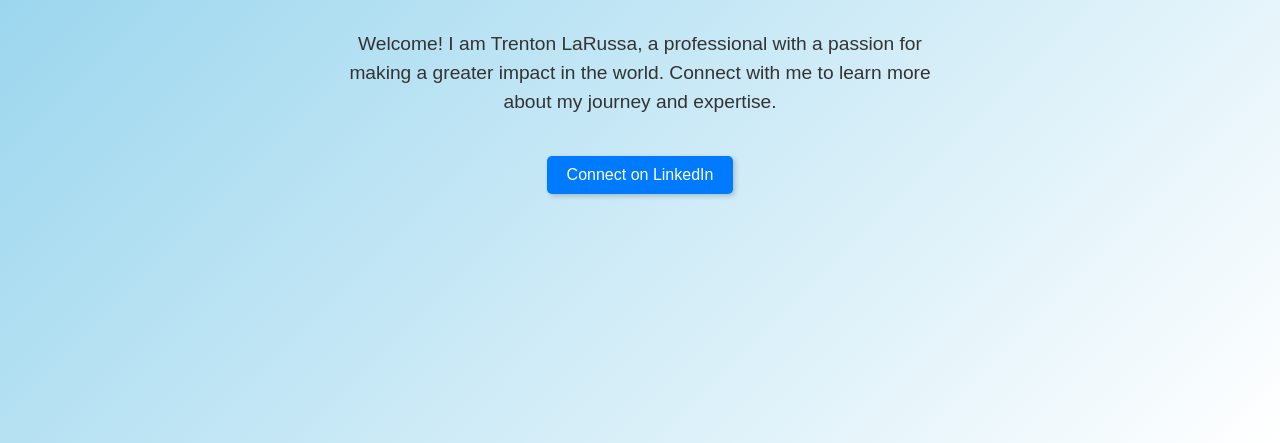
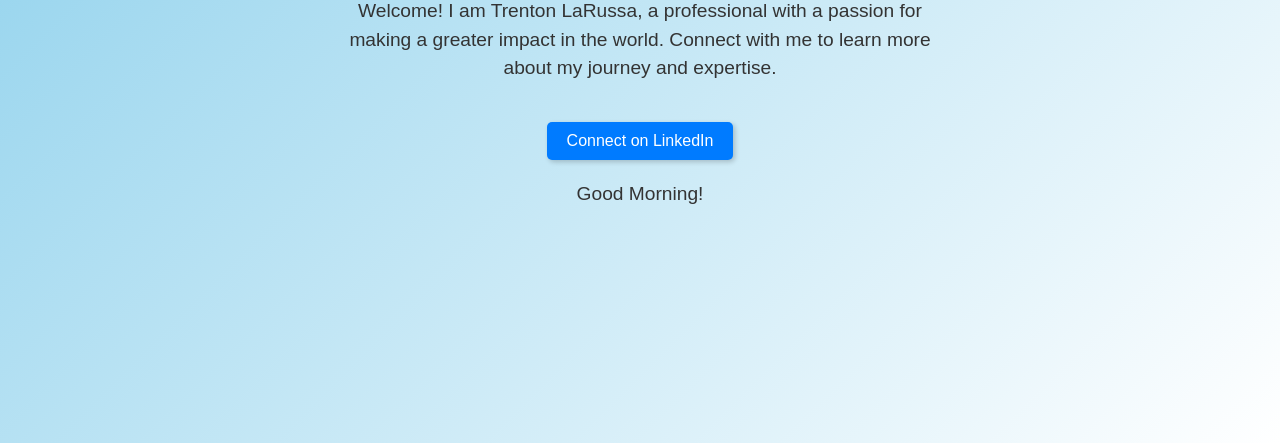
Before and after one commit to snakimoto/trentonlarussa.com, a plain HTML site: page index.html in a window 1280 px wide. Shown: the part 357-800 px from the top of the page. Drawn offline with Linux system fonts and the light colour scheme.

Commit message:
Update index.html

```diff
--- a/index.html
+++ b/index.html
@@ -49,5 +49,18 @@
     Connect with me to learn more about my journey and expertise.
   </p>
   <a href="https://www.linkedin.com/in/trent-larussa-48b610337/" target="_blank">Connect on LinkedIn</a>
+  <script>
+  const greeting = document.createElement('p');
+  const hour = new Date().getHours();
+  if (hour < 12) {
+    greeting.innerText = 'Good Morning!';
+  } else if (hour < 18) {
+    greeting.innerText = 'Good Afternoon!';
+  } else {
+    greeting.innerText = 'Good Evening!';
+  }
+  document.body.appendChild(greeting);
+</script>
+
 </body>
 </html>
```
